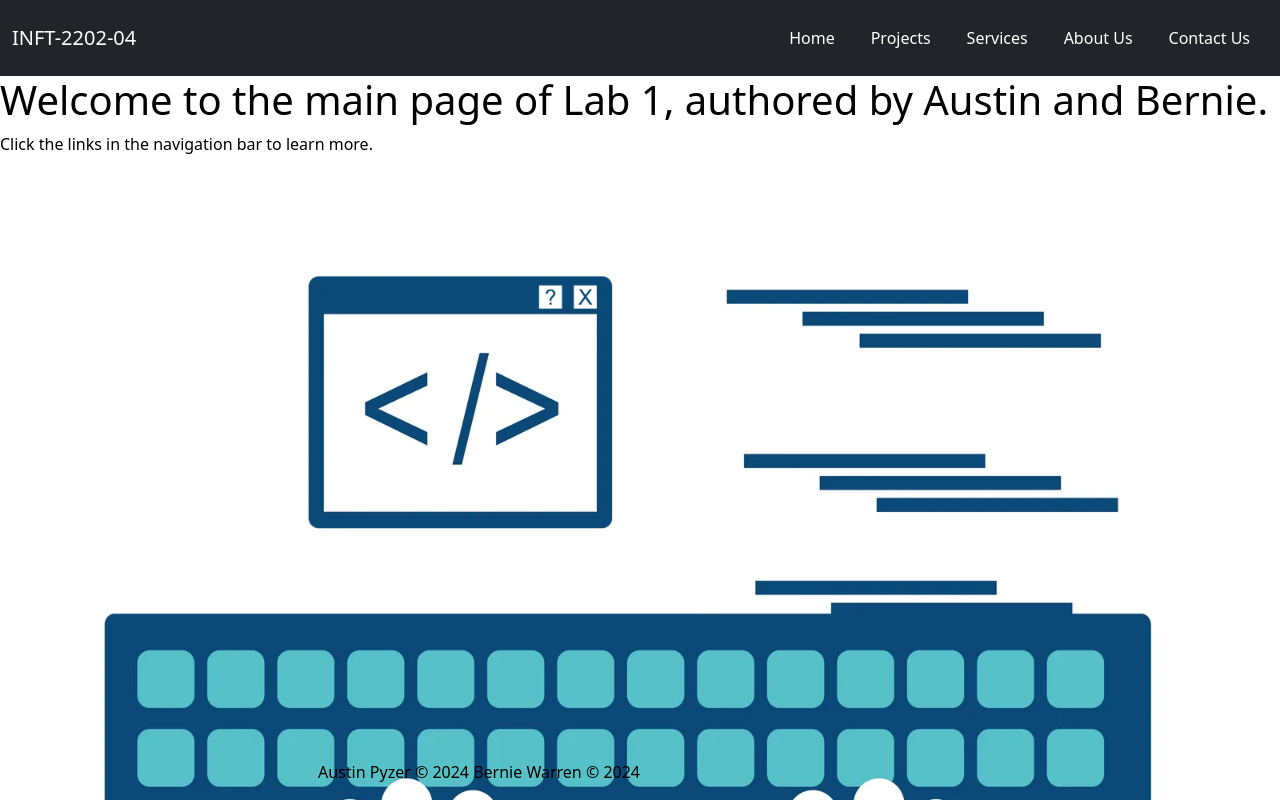
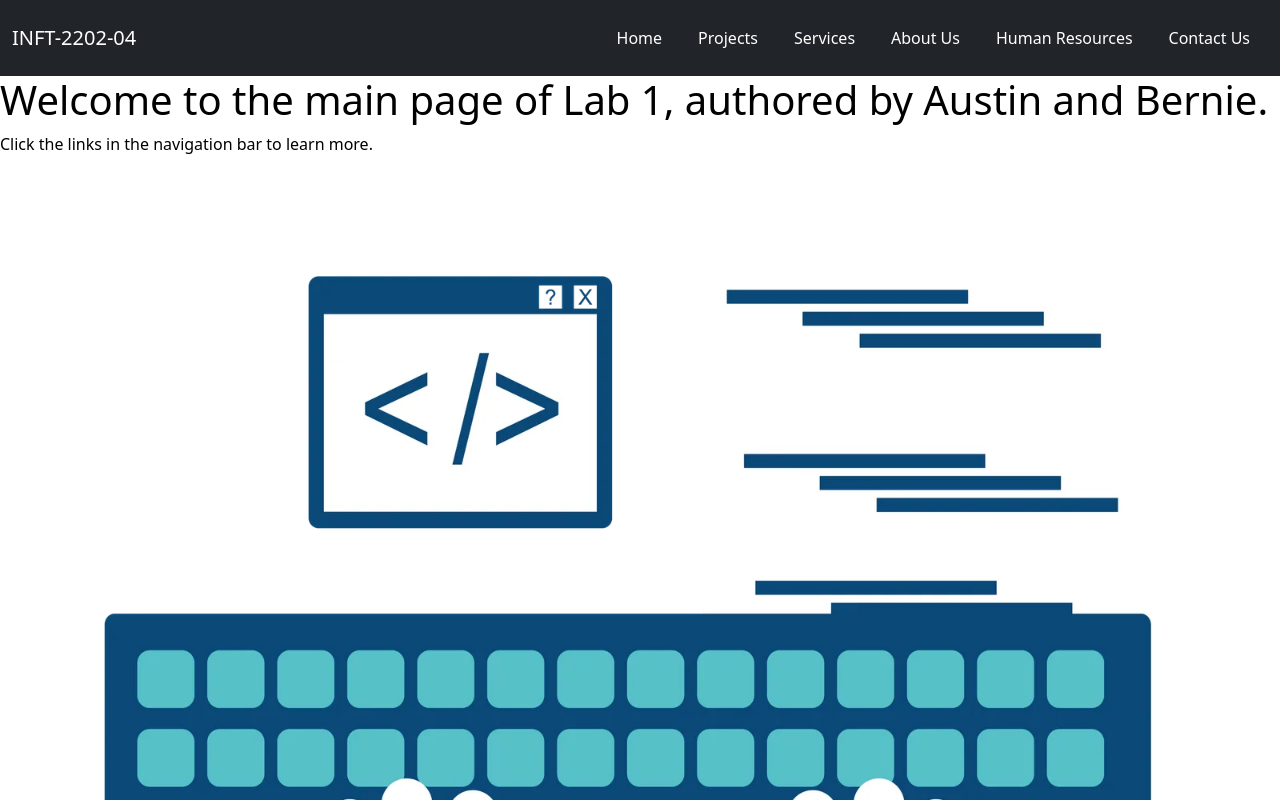
Before and after one commit to HawksP07/CSSLab1, a website: page index.html in a window 1280 px wide. Drawn offline with nearby package versions, Linux system fonts and the light colour scheme.

Commit message:
Added human resources link to the navbar

```diff
--- a/index.html
+++ b/index.html
@@ -45,7 +45,6 @@
         <h1 id="main-header">Welcome to the main page of Lab 1, authored by Austin and Bernie.</h1>
         <p id="main-description">Click the links in the navigation bar to learn more.</p>
     </main>
-    <footer><p>Austin Pyzer © 2024 Bernie Warren © 2024</p></footer>
 	<script src="./scripts/scripts.js"></script>
   <script src="./node_modules/bootstrap/dist/js/bootstrap.bundle.min.js"></script>
   </body>
--- a/scripts/scripts.js
+++ b/scripts/scripts.js
@@ -116,6 +116,12 @@ document.addEventListener("DOMContentLoaded", function() {
         name2Desc.textContent = "***********";
     }
 });
+
+const humanResourceLink = document.createElement('li');
+humanResourceLink.classList.add('nav-item');
+humanResourceLink.innerHTML = '<a class="nav-link" href="#">Human Resources</a>';
+document.querySelector('.navbar-nav').insertBefore(humanResourceLink, document.querySelector('.navbar-nav').children[4]);
+
 // ================================================================================
 // Text insertion completed/
 
```
Also changed, not shown: aboutus.html (+0 -1 lines), contact.html (+0 -1 lines), projects.html (+0 -1 lines), services.html (+0 -1 lines).
